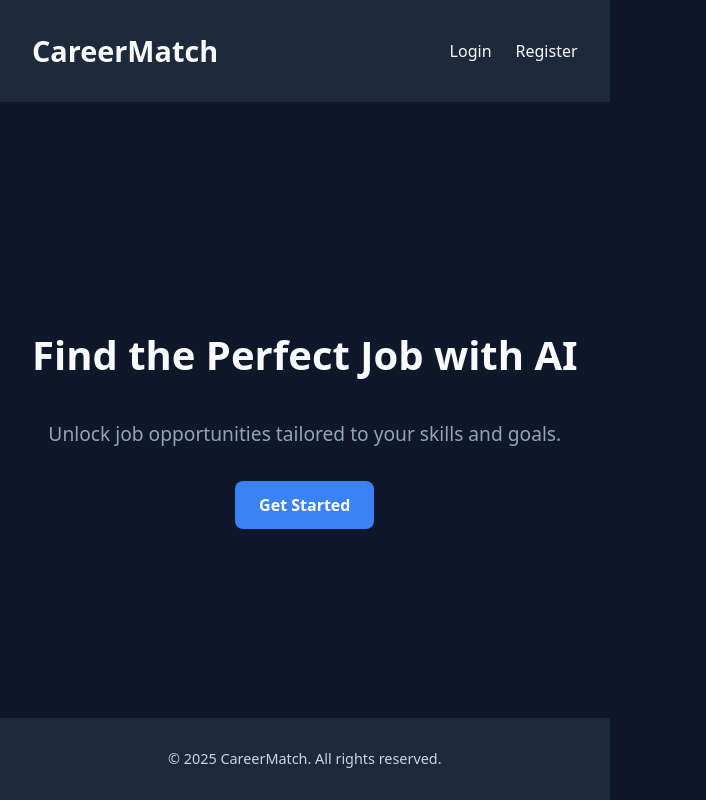
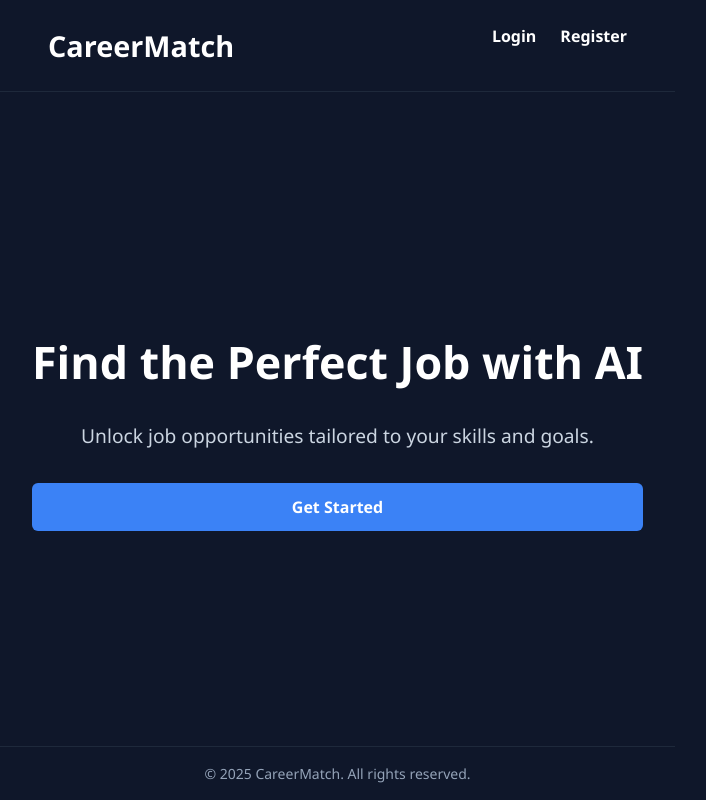
Before and after one commit to The-morning-star23/job-recommendation-platform, a React (Vite) app in the folder frontend/: page / in a window 1280 px wide. Shown: the whole page, without its empty margins (0-706 px from the left). Built offline with nearby package versions, Linux system fonts and the light colour scheme.

Commit message:
updaated landing page

```diff
--- a/frontend/src/pages/Landing.css
+++ b/frontend/src/pages/Landing.css
@@ -1,72 +1,83 @@
 body {
   margin: 0;
-  font-family: system-ui, sans-serif;
+  font-family: 'Segoe UI', sans-serif;
   background-color: #0f172a;
-  color: #f8fafc;
+  color: #fff;
 }
 
-.landing-container {
+.landing-section {
+  min-height: 100vh;
   display: flex;
   flex-direction: column;
-  min-height: 100vh;
+  justify-content: space-between;
 }
 
-.landing-header {
+.navbar {
   display: flex;
   justify-content: space-between;
-  align-items: center;
-  background-color: #1e293b;
-  padding: 1rem 2rem;
+  padding: 1.5rem 3rem;
+  background-color: #0f172a;
+  border-bottom: 1px solid #1e293b;
 }
 
-.landing-logo {
+.logo {
   font-size: 1.8rem;
-  font-weight: bold;
+  font-weight: 700;
+  color: #ffffff;
 }
 
-.landing-link {
-  color: #f8fafc;
+.nav-links a {
+  margin-left: 1.5rem;
   text-decoration: none;
-  margin-left: 1.5rem;
-  font-weight: 500;
+  font-weight: 600;
+  color: #ffffff;
+  transition: color 0.3s;
 }
 
-.landing-main {
-  flex: 1;
+.nav-links a:hover {
+  color: #60a5fa;
+}
+
+.hero {
+  text-align: center;
+  padding: 5rem 2rem;
+  flex-grow: 1;
   display: flex;
   flex-direction: column;
-  align-items: center;
   justify-content: center;
-  text-align: center;
-  padding: 2rem;
 }
 
-.landing-title {
-  font-size: 2.5rem;
+.hero h1 {
+  font-size: 2.8rem;
+  font-weight: bold;
   margin-bottom: 1rem;
 }
 
-.landing-subtitle {
+.hero p {
   font-size: 1.2rem;
-  color: #94a3b8;
   margin-bottom: 2rem;
-  max-width: 600px;
+  color: #cbd5e1;
 }
 
-.landing-cta {
+.cta-button {
   background-color: #3b82f6;
-  color: #fff;
-  padding: 0.75rem 1.5rem;
-  border-radius: 0.5rem;
+  color: white;
+  padding: 0.75rem 2rem;
+  border-radius: 0.375rem;
   text-decoration: none;
   font-weight: 600;
-  font-size: 1rem;
+  transition: background-color 0.3s;
 }
 
-.landing-footer {
+.cta-button:hover {
+  background-color: #2563eb;
+}
+
+.footer {
   text-align: center;
   padding: 1rem;
-  font-size: 0.9rem;
-  background-color: #1e293b;
-  color: #cbd5e1;
+  background-color: #0f172a;
+  font-size: 0.875rem;
+  border-top: 1px solid #1e293b;
+  color: #94a3b8;
 }
--- a/frontend/src/pages/Landing.jsx
+++ b/frontend/src/pages/Landing.jsx
@@ -1,30 +1,31 @@
+import React from 'react';
 import { Link } from 'react-router-dom';
 import './Landing.css';
 
-function Landing() {
+const Landing = () => {
   return (
-    <div className="landing-container">
-      <header className="landing-header">
-        <h1 className="landing-logo">CareerMatch</h1>
-        <nav>
-          <Link className="landing-link" to="/login">Login</Link>
-          <Link className="landing-link" to="/register">Register</Link>
-        </nav>
+    <div className="landing-section">
+      <header className="navbar">
+        <div className="logo">CareerMatch</div>
+        <div className="nav-links">
+          <Link to="/login">Login</Link>
+          <Link to="/register">Register</Link>
+        </div>
       </header>
 
-      <main className="landing-main">
-        <h2 className="landing-title">Find the Perfect Job with AI</h2>
-        <p className="landing-subtitle">
-          Unlock job opportunities tailored to your skills and goals.
-        </p>
-        <Link to="/dashboard" className="landing-cta">Get Started</Link>
+      <main className="hero">
+        <h1>Find the Perfect Job with AI</h1>
+        <p>Unlock job opportunities tailored to your skills and goals.</p>
+        <Link to="/register" className="cta-button">
+          Get Started
+        </Link>
       </main>
 
-      <footer className="landing-footer">
-        <p>© 2025 CareerMatch. All rights reserved.</p>
+      <footer className="footer">
+        © 2025 CareerMatch. All rights reserved.
       </footer>
     </div>
   );
-}
+};
 
 export default Landing;
```
